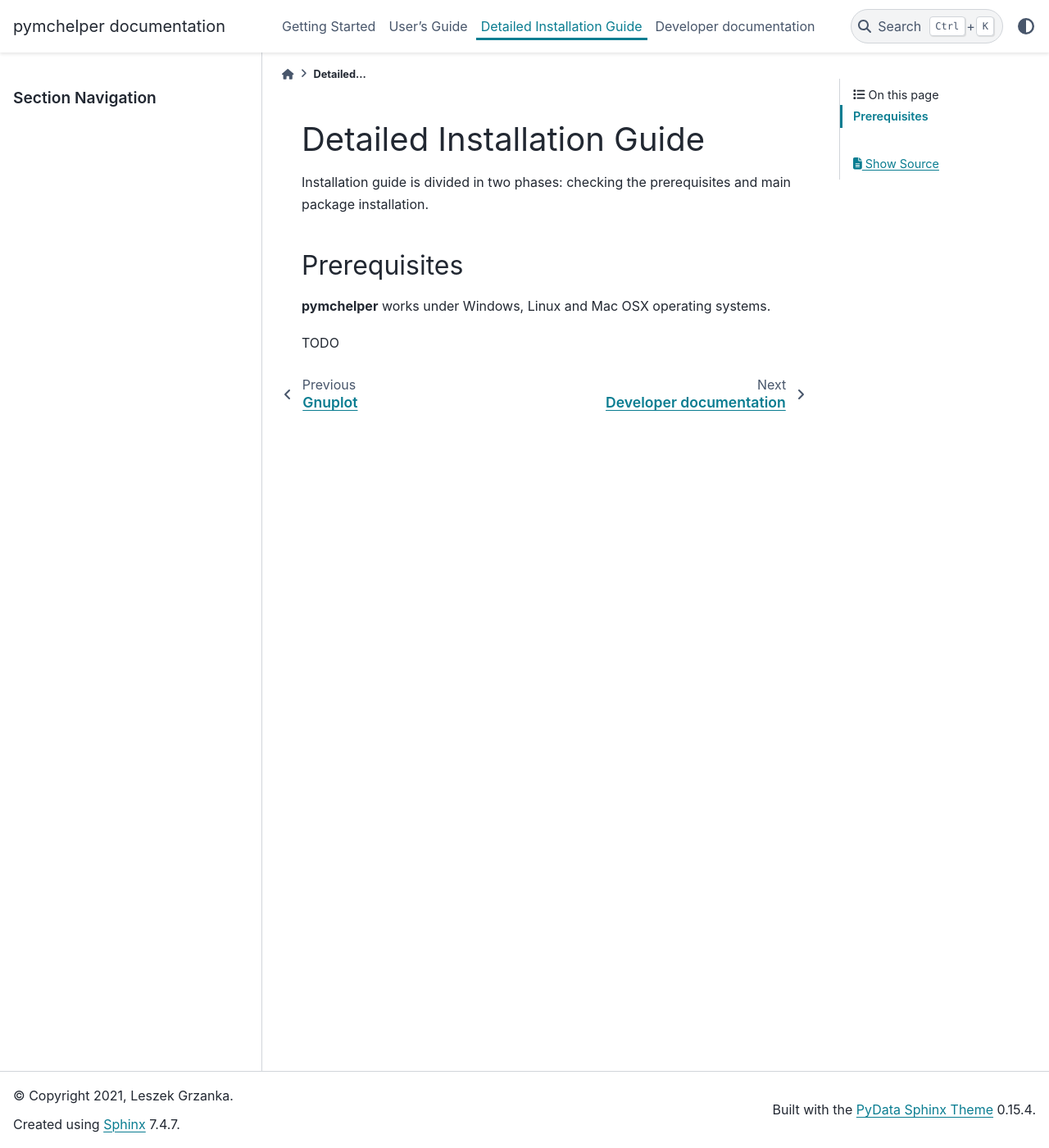
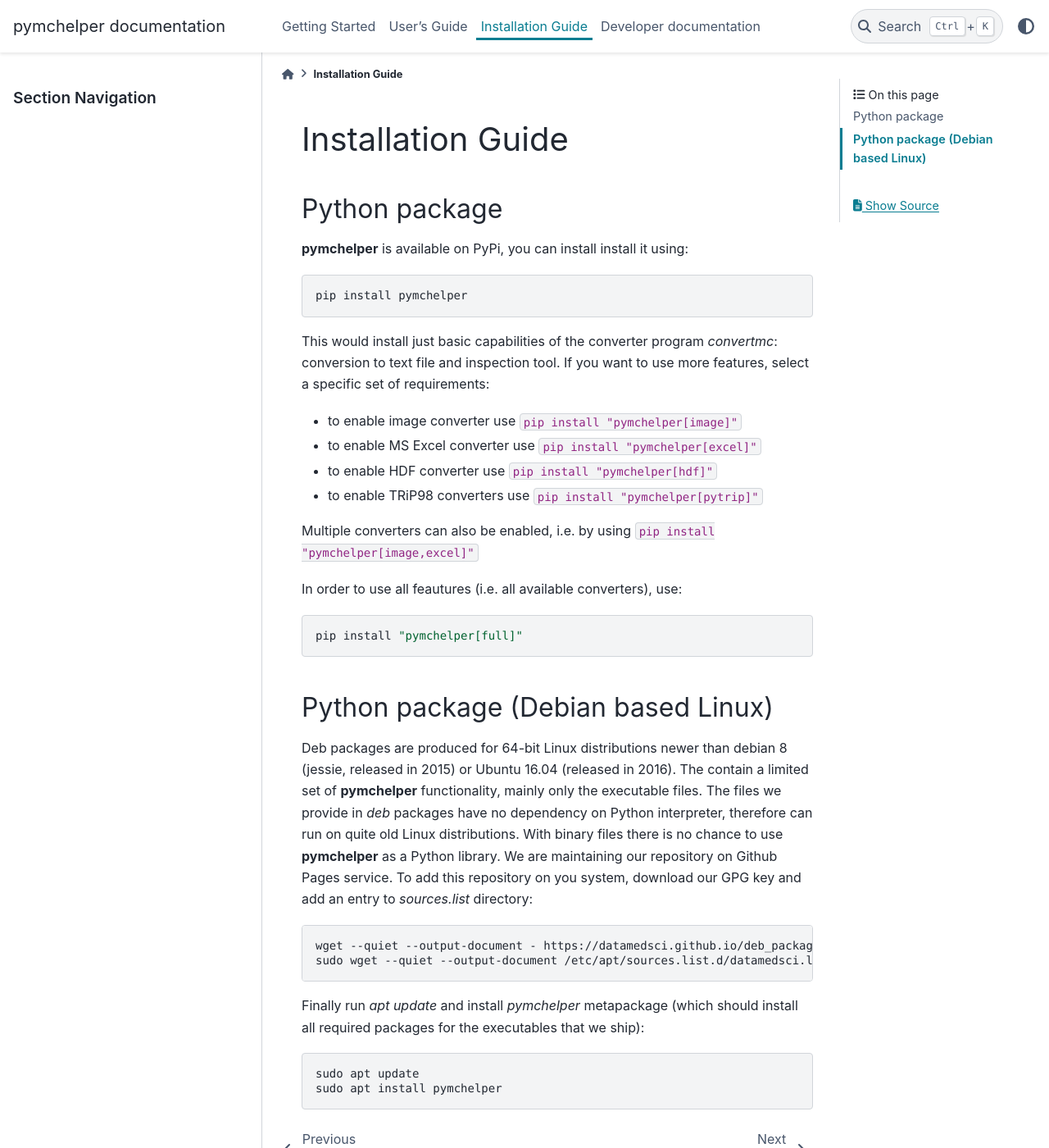
Before and after one commit to DataMedSci/pymchelper, a Sphinx documentation site: the page built from docs/install.rst, in a window 1280 px wide and 1400 px high. Shown: the whole window at 82% size. Built offline with Sphinx 7.4.7 and the PyData theme 0.15.4, drawn with Linux system fonts in a browser that asks for light colours; pages that are not in the unit, such as notebooks, are missing from menus.

Commit message:
better documentation

```diff
--- a/docs/install.rst
+++ b/docs/install.rst
@@ -3,14 +3,47 @@
 .. role:: bash(code)
    :language: bash
 
-Detailed Installation Guide
-===========================
-Installation guide is divided in two phases: checking the prerequisites and main package installation.
+Installation Guide
+==================
 
 
-Prerequisites
--------------
+Python package
+--------------
 
-**pymchelper** works under Windows, Linux and Mac OSX operating systems.
+**pymchelper** is available on PyPi, you can install install it using::
 
-TODO
+    pip install pymchelper
+
+This would install just basic capabilities of the converter program `convertmc`: conversion to text file and inspection tool.
+If you want to use more features, select a specific set of requirements:
+
+- to enable image converter use ``pip install "pymchelper[image]"``
+- to enable MS Excel converter use ``pip install "pymchelper[excel]"``
+- to enable HDF converter use ``pip install "pymchelper[hdf]"``
+- to enable TRiP98 converters use ``pip install "pymchelper[pytrip]"``
+
+Multiple converters can also be enabled, i.e. by using ``pip install "pymchelper[image,excel]"``
+
+In order to use all feautures (i.e. all available converters), use::
+
+    pip install "pymchelper[full]"
+
+
+Python package (Debian based Linux)
+-----------------------------------
+
+Deb packages are produced for 64-bit Linux distributions newer than debian 8 (jessie, released in 2015) or Ubuntu 16.04 (released in 2016).
+The contain a limited set of **pymchelper** functionality, mainly only the executable files.
+The files we provide in `deb` packages have no dependency on Python interpreter, therefore can run on quite old Linux distributions.
+With binary files there is no chance to use **pymchelper** as a Python library.
+We are maintaining our repository on Github Pages service. To add this repository on you system, download our GPG key and add an entry to `sources.list` directory::
+
+
+   wget --quiet --output-document - https://datamedsci.github.io/deb_package_repository/public.gpg | sudo apt-key add -
+   sudo wget --quiet --output-document /etc/apt/sources.list.d/datamedsci.list https://datamedsci.github.io/deb_package_repository/datamedsci.list
+
+Finally run `apt update` and install `pymchelper` metapackage (which should install all required packages for the executables that we ship)::
+
+
+   sudo apt update
+   sudo apt install pymchelper
```
Also changed, not shown: README.md (added, +46 -0 lines), README.rst (deleted, +0 -54 lines).
